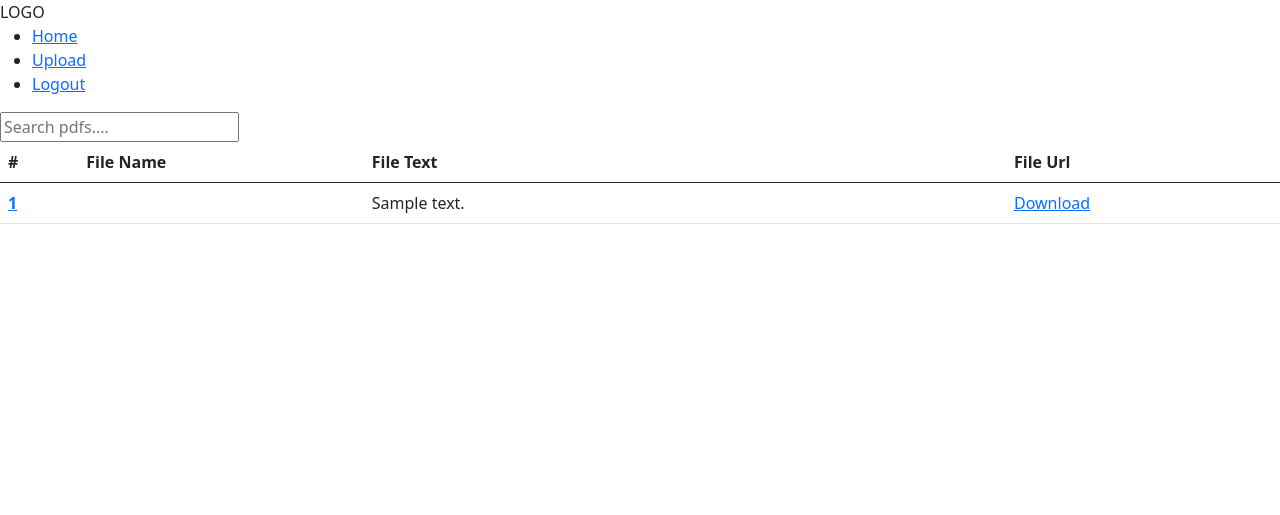
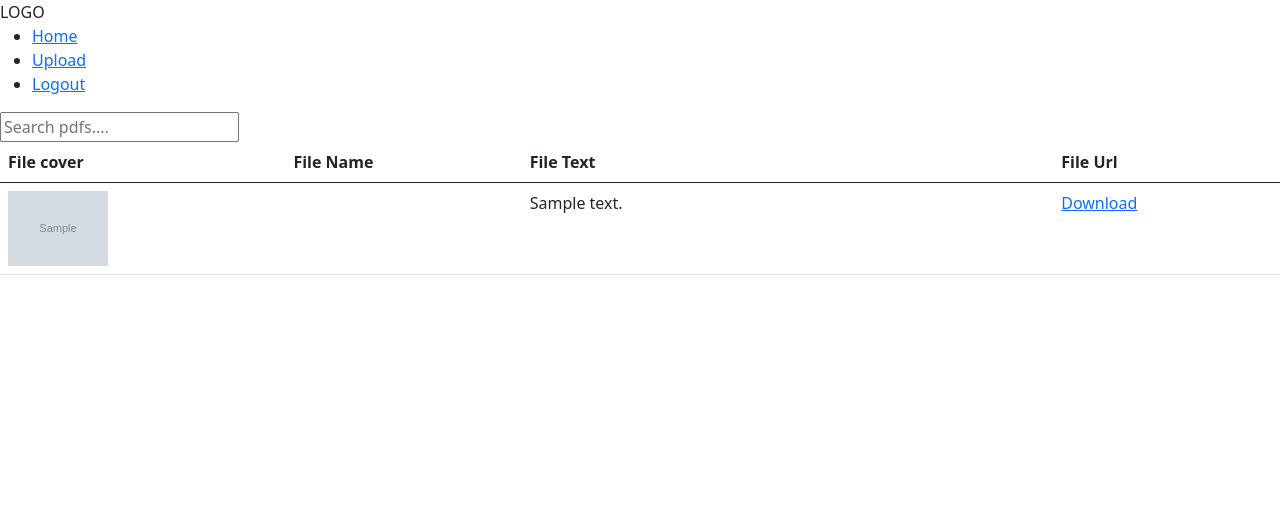
Before and after one commit to Yaswanth820/animated-adventure, a Django app: page / in a window 1280 px wide. Shown: the top 515 px of the page. Run offline with Django 4.2, Linux system fonts and the light colour scheme; a user stored in the database is signed in; tables that the repository leaves empty hold one stand-in row (values such as "Sample post"); grey boxes marked "Sample" are stand-in pictures.

Commit message:
modified templates to show pdf cover

```diff
--- a/txt_extract_app/templates/txt_extract_app/list.html
+++ b/txt_extract_app/templates/txt_extract_app/list.html
@@ -7,7 +7,7 @@
 <table class="table">
     <thead>
         <tr>
-            <th scope="col">#</th>
+            <th scope="col">File cover</th>
             <th scope="col">File Name</th>
             <th scope="col">File Text</th>
             <th scope="col">File Url</th>
@@ -16,8 +16,14 @@
     <tbody>
         {% for document in documents %}
         <tr>
-            <th scope="row"><a href="{{ document.id }}">{{document.id}}</a></th>
-            <td>{{ document.fileName|slice:"37:" }}</td>
+            <td>
+                {% if document.cover %}
+                <img src="{{document.cover.url}}" alt="some-img" width="100px">
+                {% else %}
+                <img src="" alt="img-not-found">
+                {% endif %}
+            </td>
+            <td><a href="{{ document.id }}">{{ document.fileName|slice:"37:" }}</a></td>
             <td>
                 <div>
                     {{ document.text }}
--- a/txt_extract_app/templates/txt_extract_app/upload_pdf.html
+++ b/txt_extract_app/templates/txt_extract_app/upload.html
@@ -3,7 +3,10 @@
 {% block content %}
 <form action="" method="post" enctype="multipart/form-data">
     {% csrf_token %}
+    <label for="pdf">PDF:</label>
     <input type="file" name="pdf" >
+    <label for="cover">Cover:</label>
+    <input type="file" name="cover" >
     <button type="submit">Upload</button>
 </form>
 {% endblock %}
```
Also changed, not shown: txt_extract_app/templates/txt_extract_app/show_pdf.html (+8 -2 lines).
